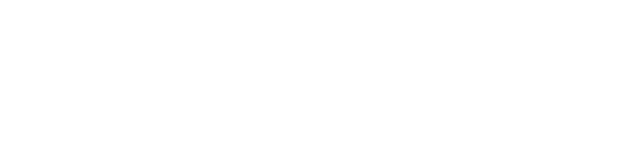
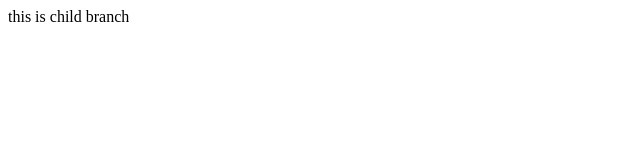
Before and after one commit to Pr21achar/promodhini-newprojectrepository, a plain HTML site: page index.html in a window 1280 px wide. Shown: the whole page, without its empty margins (0-640 px from the left). Drawn offline with Linux system fonts and the light colour scheme.

Commit message:
Child Branch

```diff
--- a/index.html
+++ b/index.html
@@ -5,7 +5,7 @@
 </head>
 <body>
    <div class="container">
-
+        this is child branch
    </div>
 </body>
 </html>
```
